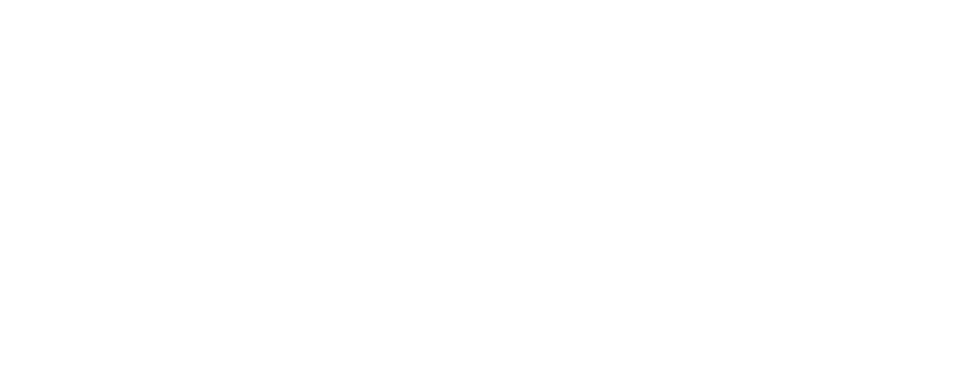
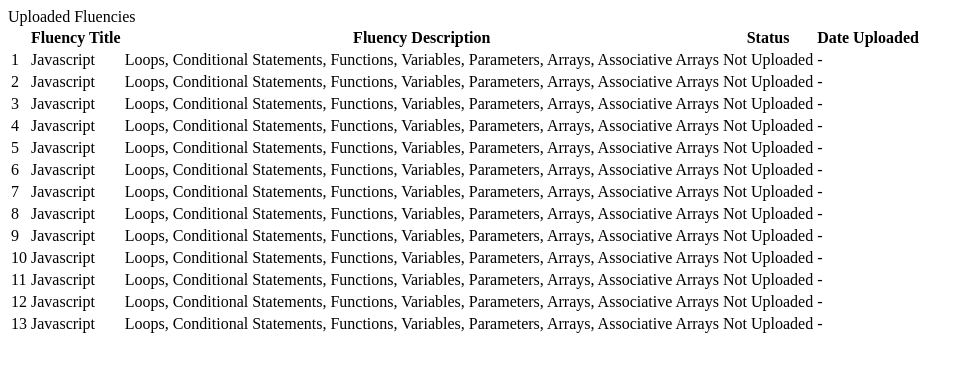
Before and after one commit to SmithJoshN/smithjoshn.github.io, a plain HTML site: page index.html in a window 1280 px wide. Shown: the whole page, without its empty margins (0-973 px from the left). Drawn offline with Linux system fonts and the light colour scheme.

Commit message:
Added Fluency Table

```diff
--- a/index.html
+++ b/index.html
@@ -7,6 +7,114 @@
     <title>Josh Smith BYUI</title>
 </head>
 <body>
-
+    <div class="container">
+        <div class="heading"></div>
+        <div class="main">
+            Uploaded Fluencies
+            <table>
+                <thead>
+                    <th></th>
+                    <th>Fluency Title</th>
+                    <th>Fluency Description</th>
+                    <th>Status</th>
+                    <th>Date Uploaded</th>
+                </thead>
+                <tbody>
+                    <tr>
+                        <td>1</td>
+                        <td>Javascript</td>
+                        <td>Loops, Conditional Statements, Functions, Variables, Parameters, Arrays, Associative Arrays</td>
+                        <td>Not Uploaded</td>
+                        <td>-</td>
+                    </tr>
+                    <tr>
+                        <td>2</td>
+                        <td>Javascript</td>
+                        <td>Loops, Conditional Statements, Functions, Variables, Parameters, Arrays, Associative Arrays</td>
+                        <td>Not Uploaded</td>
+                        <td>-</td>
+                    </tr>
+                    <tr>
+                        <td>3</td>
+                        <td>Javascript</td>
+                        <td>Loops, Conditional Statements, Functions, Variables, Parameters, Arrays, Associative Arrays</td>
+                        <td>Not Uploaded</td>
+                        <td>-</td>
+                    </tr>
+                    <tr>
+                        <td>4</td>
+                        <td>Javascript</td>
+                        <td>Loops, Conditional Statements, Functions, Variables, Parameters, Arrays, Associative Arrays</td>
+                        <td>Not Uploaded</td>
+                        <td>-</td>
+                    </tr>
+                    <tr>
+                        <td>5</td>
+                        <td>Javascript</td>
+                        <td>Loops, Conditional Statements, Functions, Variables, Parameters, Arrays, Associative Arrays</td>
+                        <td>Not Uploaded</td>
+                        <td>-</td>
+                    </tr>
+                    <tr>
+                        <td>6</td>
+                        <td>Javascript</td>
+                        <td>Loops, Conditional Statements, Functions, Variables, Parameters, Arrays, Associative Arrays</td>
+                        <td>Not Uploaded</td>
+                        <td>-</td>
+                    </tr>
+                    <tr>
+                        <td>7</td>
+                        <td>Javascript</td>
+                        <td>Loops, Conditional Statements, Functions, Variables, Parameters, Arrays, Associative Arrays</td>
+                        <td>Not Uploaded</td>
+                        <td>-</td>
+                    </tr>
+                    <tr>
+                        <td>8</td>
+                        <td>Javascript</td>
+                        <td>Loops, Conditional Statements, Functions, Variables, Parameters, Arrays, Associative Arrays</td>
+                        <td>Not Uploaded</td>
+                        <td>-</td>
+                    </tr>
+                    <tr>
+                        <td>9</td>
+                        <td>Javascript</td>
+                        <td>Loops, Conditional Statements, Functions, Variables, Parameters, Arrays, Associative Arrays</td>
+                        <td>Not Uploaded</td>
+                        <td>-</td>
+                    </tr>
+                    <tr>
+                        <td>10</td>
+                        <td>Javascript</td>
+                        <td>Loops, Conditional Statements, Functions, Variables, Parameters, Arrays, Associative Arrays</td>
+                        <td>Not Uploaded</td>
+                        <td>-</td>
+                    </tr>
+                    <tr>
+                        <td>11</td>
+                        <td>Javascript</td>
+                        <td>Loops, Conditional Statements, Functions, Variables, Parameters, Arrays, Associative Arrays</td>
+                        <td>Not Uploaded</td>
+                        <td>-</td>
+                    </tr>
+                    <tr>
+                        <td>12</td>
+                        <td>Javascript</td>
+                        <td>Loops, Conditional Statements, Functions, Variables, Parameters, Arrays, Associative Arrays</td>
+                        <td>Not Uploaded</td>
+                        <td>-</td>
+                    </tr>
+                    <tr>
+                        <td>13</td>
+                        <td>Javascript</td>
+                        <td>Loops, Conditional Statements, Functions, Variables, Parameters, Arrays, Associative Arrays</td>
+                        <td>Not Uploaded</td>
+                        <td>-</td>
+                    </tr>
+                </tbody>
+            </table>
+        </div>
+        <div class="footer"></div>
+    </div>
 </body>
 </html>
```
